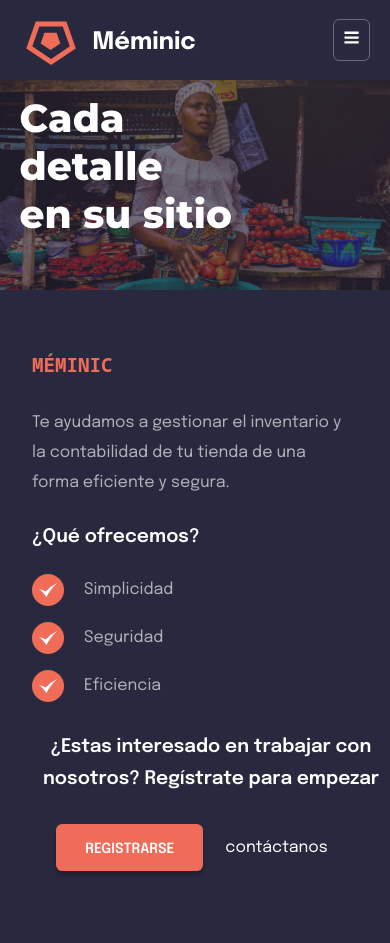
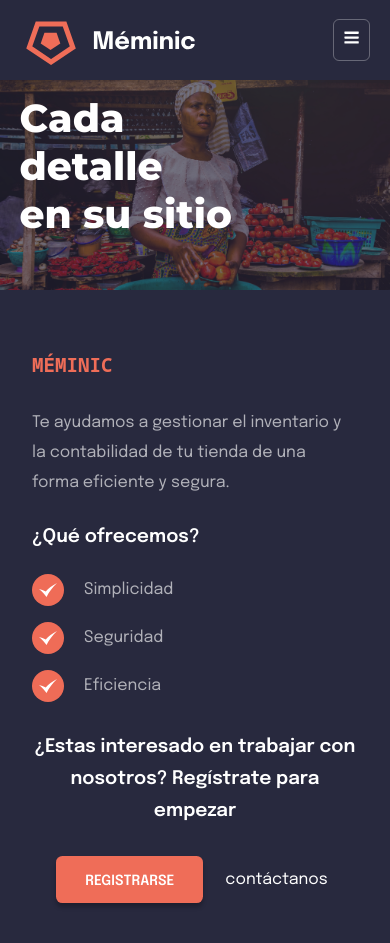
Before and after one commit to nijamaDev/Meminic, a React (Create React App) app: page / in a window 390 px wide. Before the commit the page ends 911 px from the top, so only its background shows below. Built offline with nearby package versions, Linux system fonts and the light colour scheme.

Commit message:
section services, banner and header completed -mobile version

```diff
--- a/src/components/ServicesBanner/ServicesBanner.css
+++ b/src/components/ServicesBanner/ServicesBanner.css
@@ -19,6 +19,7 @@
   padding-bottom: 10px;
   font-style: normal;
   margin-left: 2rem;
+  margin-right: 2rem;
   color: white;
 }
 
```
